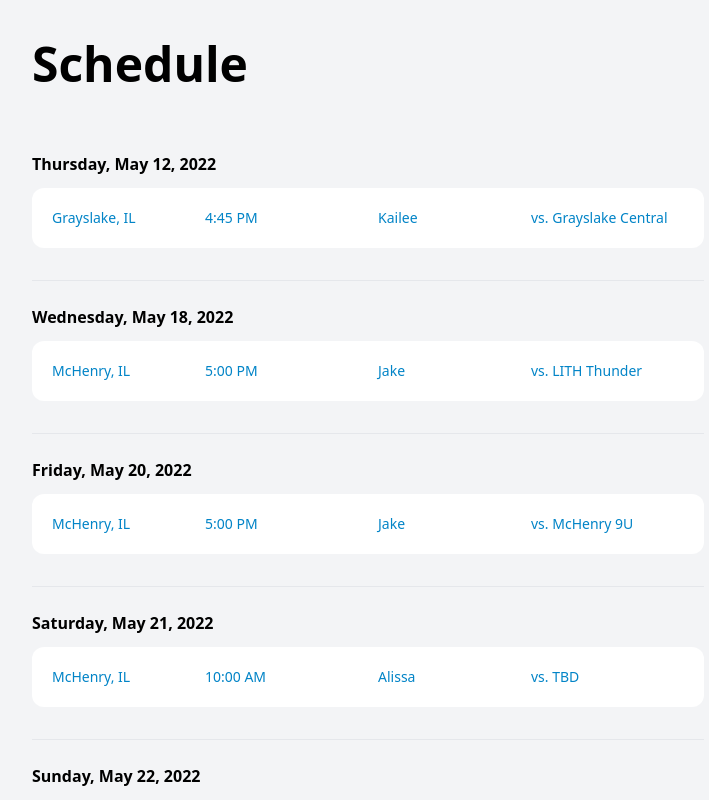
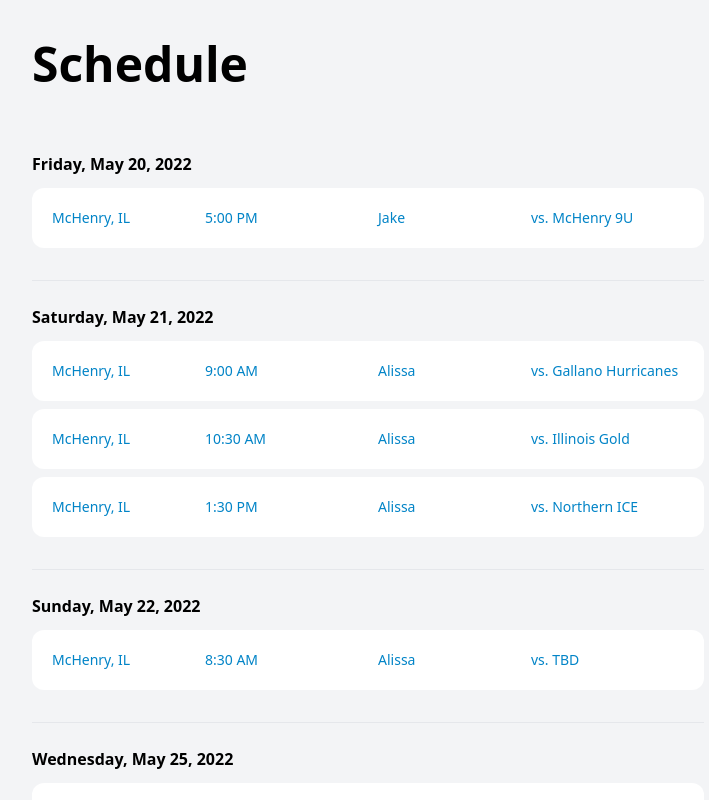
Before and after one commit to joelohrdev/game-schedule, a Nuxt app: page / in a window 1280 px wide. Shown: the top 800 px of the page, without its empty margins (272-981 px from the left). Built offline with nearby package versions, Linux system fonts and the light colour scheme.

Commit message:
Update app.vue

```diff
--- a/app.vue
+++ b/app.vue
@@ -47,41 +47,49 @@ const kaileeGames = [
 {
   id: 1,
   name: 'Kailee',
-  address: 'Grayslake, IL',
-  date: '2022-05-12',
-  time: '4:45 PM',
-  vs: 'Grayslake Central',
+  address: 'Woodstock, IL',
+  date: '2022-06-02',
+  time: '6:00 PM',
+  vs: 'Sports City Heatwave',
 }
 ]
 
 const alissaGames = [
   {
-    id: 4,
+    id: 1,
     name: 'Alissa',
     address: 'McHenry, IL',
     date: '2022-05-21',
-    time: '10:00 AM',
-    vs: 'TBD',
+    time: '9:00 AM',
+    vs: 'Gallano Hurricanes',
   },
   {
-    id: 5,
+    id: 2,
+    name: 'Alissa',
+    address: 'McHenry, IL',
+    date: '2022-05-21',
+    time: '10:30 AM',
+    vs: 'Illinois Gold',
+  },
+  {
+    id: 3,
+    name: 'Alissa',
+    address: 'McHenry, IL',
+    date: '2022-05-21',
+    time: '1:30 PM',
+    vs: 'Northern ICE',
+  },
+  {
+    id: 3,
     name: 'Alissa',
     address: 'McHenry, IL',
     date: '2022-05-22',
-    time: '2:00 PM',
+    time: '8:30 AM',
     vs: 'TBD',
   },
 ]
 
 const jakeGames = [
-    {
-    id: 9,
-    name: 'Jake',
-    address: 'McHenry, IL',
-    date: '2022-05-18',
-    time: '5:00 PM',
-    vs: 'LITH Thunder',
-  },
   {
     id: 10,
     name: 'Jake',
```
